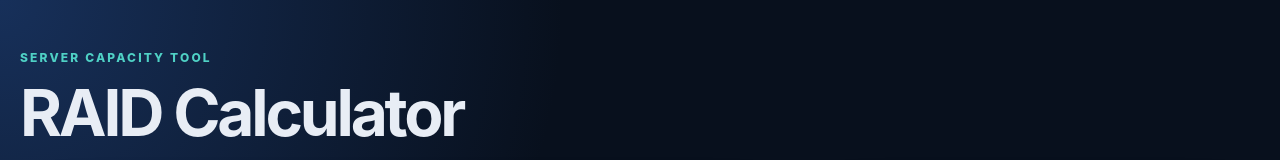
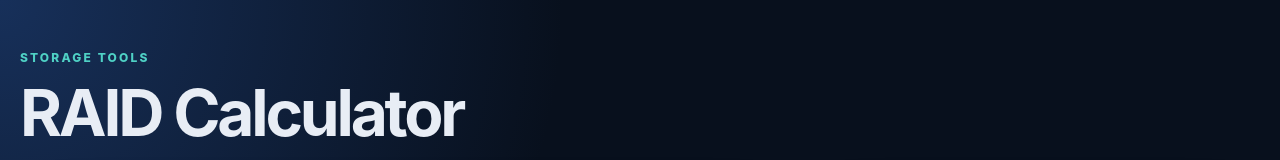
Before and after one commit to jdavvfr/storage-tools, a React (Vite) app: page / in a window 1280 px wide. Shown: the top 160 px of the page. Built offline with nearby package versions, Linux system fonts and the light colour scheme.

Commit message:
Update App.jsx

```diff
--- a/src/App.jsx
+++ b/src/App.jsx
@@ -35,7 +35,7 @@ function App() {
   const ready = raid && diskType && diskCount && diskSizeTB
 
   return <main className="shell">
-    <header className="hero"><span>SERVER CAPACITY TOOL</span><h1>RAID Calculator</h1><p>Dimensionnement d’un RAID matériel pour serveur capacitif</p></header>
+    <header className="hero"><span>STORAGE TOOLS</span><h1>RAID Calculator</h1><p>Dimensionnement d’un RAID matériel pour serveur capacitif</p></header>
     <section className="workspace">
       <article className="panel"><Heading n="01" title="Configuration RAID" badge={definition?.label || 'À configurer'} /><div className="form-grid">
         <label><span>Type de disque</span><select value={diskType} onChange={e => setDiskType(e.target.value)}><option value="">Sélectionner un type de disque</option>{Object.keys(diskTypes).map(x => <option key={x}>{x}</option>)}</select></label>
@@ -61,13 +61,13 @@ function App() {
     {result.valid && <>
       <section className="panel"><Heading n="03" title="Capacité et performances" badge={<label className="pib-check"><input type="checkbox" checked={usePiB} onChange={e => setUsePiB(e.target.checked)} /> PiB</label>} /><div className="metrics">
         <Metric label="Capacité utile" value={capacity(result.usableTiB, usePiB)} detail={`(${decimal(result.usableTB, usePiB)})`} accent="cyan" />
-        <Metric label="Brut RAID actif" value={capacity(result.activeRawTiB, usePiB)} detail={`(${decimal(result.activeRawTB, usePiB)})`} />
+        <Metric label="IOPS lecture" value={iops(result.readIopsIops)}accent="purple" />
+        <Metric label="IOPS écriture" value={iops(result.writeIops)} detail={`Pénalité ×${result.writePenalty}`} accent="purple" />
+        <Metric label="Résilience" value={<Stars value={result.resilience} />} detail={`${result.resilience}/5 · ${result.faultTolerance}`} accent="green" />
         <Metric label="Brut installé" value={capacity(result.installedRawTiB, usePiB)} detail={`(${decimal(result.installedRawTB, usePiB)}) · ${result.hotSpareStatus}`} />
-        <Metric label="Rendement installé" value={`${number(result.efficiencyInstalled, 1)} %`} detail={`${result.active} actifs + ${result.spares} spare${result.spares > 1 ? 's' : ''}`} />
-        <Metric label="Résilience" value={<Stars value={result.resilience} />} detail={`${result.resilience}/5 · ${result.faultTolerance}`} accent="green" />
-        <Metric label="IOPS écriture" value={iops(result.writeIops)} detail={`Pénalité ×${result.writePenalty}`} accent="purple" />
         <Metric label="Débit lecture" value={bandwidth(result.readBandwidthMBps)} detail="Séquentiel théorique" />
         <Metric label="Débit écriture" value={bandwidth(result.writeBandwidthMBps)} detail="Séquentiel théorique" accent="purple" />
+        <Metric label="Rendement installé" value={`${number(result.efficiencyInstalled, 1)} %`} detail={`${result.active} actifs + ${result.spares} spare${result.spares > 1 ? 's' : ''}`} />
       </div></section>
 
       <RaidDiagram raid={raid} diskCount={diskCount} hotSpares={hotSpares} groupCount={groupCount}/>
```
